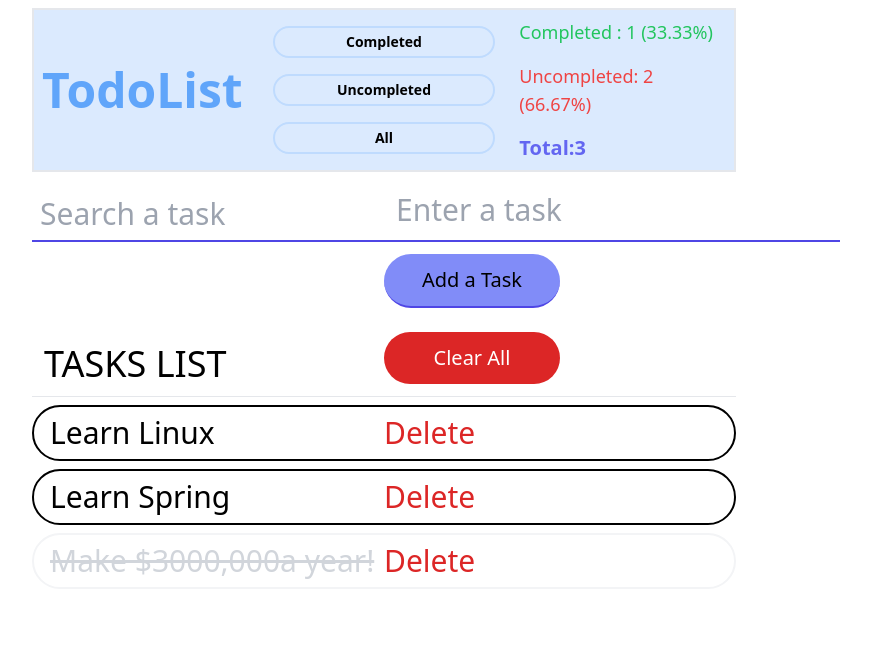
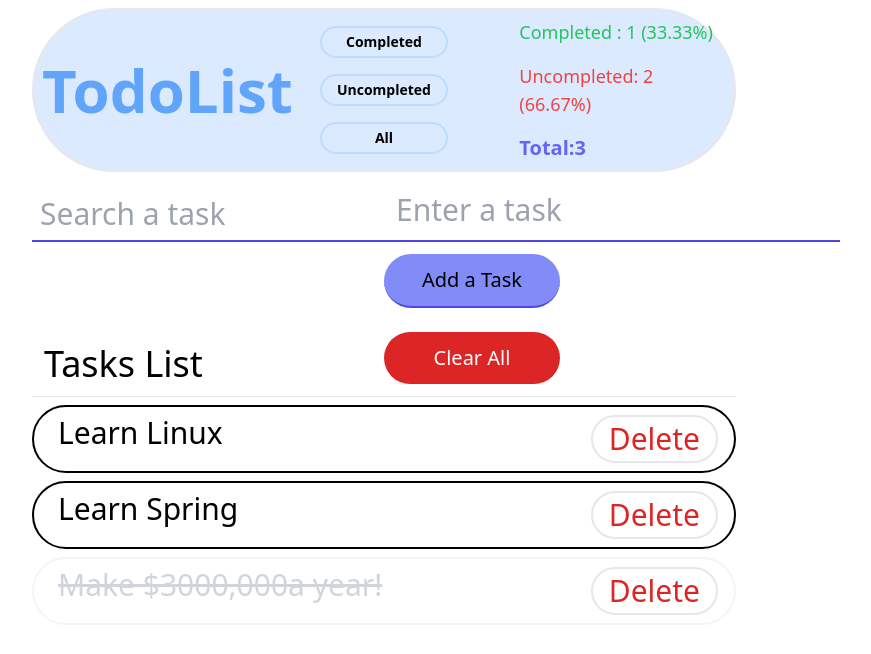
Before and after one commit to dalytekam/todolist4, a React (Create React App) app: page / in a window 1280 px wide. Shown: the top 654 px of the page, without its empty margins (256-1127 px from the left). Built offline with nearby package versions, Linux system fonts and the light colour scheme.

Commit message:
Added the filter functionality and styled the todo item

```diff
--- a/src/components/Navbar.jsx
+++ b/src/components/Navbar.jsx
@@ -19,12 +19,12 @@ if(item.classList.contains("bg-blue-300")){
   item.classList.remove("bg-blue-300");}
 })};
   return (
-    <nav className="grid grid-cols-3 gap-4 items-center border-2 my-2 h-38 bg-blue-100">
-      <div className="col-span-1">
-        <h2 className=" px-2 text-5xl font-bold text-blue-400">TodoList</h2>
+    <nav className="grid grid-cols-3 gap-4 items-center border-2 my-2 h-38 bg-blue-100 rounded-full ">
+      <div className="col-span-1 ">
+        <h2 className="text-center px-2 text-6xl font-bold text-blue-400">TodoList</h2>
       </div>
-      <div className="grid gap-4">
-        <h3 className="font-bold filterItem text-sm border-2 border-blue-200 rounded-full justify-items-center text-center py-1  hover:cursor-pointer" onClick={(e) => {dispatch(setListState(e.target.innerText.toLowerCase()));
+      <div className="grid gap-4  justify-center ">
+        <h3 className="font-bold filterItem text-sm border-2 border-blue-200 rounded-full justify-items-center text-center py-1  hover:cursor-pointer w-32" onClick={(e) => {dispatch(setListState(e.target.innerText.toLowerCase()));
          removeBackgroundColor();
         e.target.classList.add("bg-blue-300");
        }}
@@ -33,7 +33,7 @@ if(item.classList.contains("bg-blue-300")){
         </h3>
         <h3
 
-          className="font-bold filterItem text-sm border-2 border-blue-200 rounded-full justify-items-center text-center py-1  hover:cursor-pointer " onClick={(e) => {dispatch(setListState(e.target.innerText.toLowerCase()));
+          className="font-bold filterItem text-sm border-2 border-blue-200 rounded-full justify-items-center text-center py-1  hover:cursor-pointer  w-32" onClick={(e) => {dispatch(setListState(e.target.innerText.toLowerCase()));
          removeBackgroundColor();
         e.target.classList.add("bg-blue-300");
        }}
@@ -42,7 +42,7 @@ if(item.classList.contains("bg-blue-300")){
         </h3>
         <h3
 
-          className="font-bold filterItem text-sm border-2 border-blue-200 rounded-full justify-items-center text-center py-1  hover:cursor-pointer" onClick={(e) => {dispatch(setListState(e.target.innerText.toLowerCase()));
+          className="font-bold filterItem text-sm border-2 border-blue-200 rounded-full justify-items-center text-center py-1  hover:cursor-pointer  w-32" onClick={(e) => {dispatch(setListState(e.target.innerText.toLowerCase()));
          removeBackgroundColor();
         e.target.classList.add("bg-blue-300");
        }}
@@ -52,7 +52,7 @@ if(item.classList.contains("bg-blue-300")){
       </div>
 
       <div className="grid grid-cols-1 justify-items-left items-center col-span-1 ">
-        <h3 className="text-lg text-green-500 rounded-full   p-2">
+        <h3 className="text-lg text-green-500 rounded-full  p-2">
           Completed : {totalDone} (
           {total > 0 ? ((totalDone / total) * 100).toFixed(2) : 0.0}%)
         </h3>
--- a/src/components/TodoContainer.jsx
+++ b/src/components/TodoContainer.jsx
@@ -10,17 +10,18 @@ const TodoContainer = () => {
   const dispatch = useDispatch();
   const todos = useSelector(state => state.todo.todos);
   const listState = useSelector(state => state.displayedList.listState);
+  const filterText = useSelector(state => state.filter.filterText);
 
-  let listTodisplay = todos;
+  let listTodisplay = todos.filter(todo => todo.text.includes(filterText));
 
     if(listState === "all"){
-      listTodisplay = todos;
+      listTodisplay = todos.filter(todo => todo.text.toLowerCase().includes(filterText));
       }else if (listState === "completed"){
-        listTodisplay = todos.filter(todo => todo.completed === true);
+        listTodisplay = todos.filter(todo => todo.completed === true &&
+        todo.text.toLowerCase().includes(filterText));
       }else{
-        listTodisplay = todos.filter(todo => todo.completed === false);}
-
-console.log(listTodisplay);
+        listTodisplay = todos.filter(todo => todo.completed === false &&
+        todo.text.toLowerCase().includes(filterText));}
 
  useEffect(() => {
     const fetchTodos = () => {
@@ -33,7 +34,7 @@ console.log(listTodisplay);
   return (
     <div className="grid grid-cols-1">
       <nav className="grid grid-cols-2">
-        <div className="text-4xl p-3 self-end  ">{"Tasks List".toLocaleUpperCase()}</div>
+        <div className="text-4xl p-3 self-end  ">Tasks List</div>
         <div>
           <button
             className="text-xl bg-red-600 p-3 text-white my-3 w-44 rounded-full"
--- a/src/components/TodoForm.jsx
+++ b/src/components/TodoForm.jsx
@@ -2,9 +2,12 @@ import React from "react";
 import { useDispatch } from "react-redux";
 import { addTodo } from "../features/todo/todoSlice";
 import { useState } from "react";
+import {addFilterText} from '../features/todo/filterSlice'
+import {useSelector} from 'react-redux'
 
 const TodoForm = () => {
   const [value, setValue] = useState("");
+  const filteredCollection = useSelector(state => state.todo.todos);
   const dispatch = useDispatch();
   const onSubmit = e => {
     e.preventDefault();
@@ -21,7 +24,9 @@ const TodoForm = () => {
         <input
           placeholder="Search a task"
           className="border-b-2 border-indigo-600 outline-none text-3xl p-2"
-        />
+        onKeyUp={(e)=>{
+        dispatch(addFilterText(e.target.value.toLowerCase()))
+        }}/>
       </div>
       <div>
         <form onSubmit={onSubmit}>
--- a/src/components/TodoItem.jsx
+++ b/src/components/TodoItem.jsx
@@ -10,16 +10,20 @@ const TodoItem = ({ id, text, completed }) => {
       onClick={() => dispatch(toggleTodo(id))}
       className={
         !completed
-          ? "border-2 border-black grid grid-cols-2 justify-items-start my-2 p-2 px-4 hover:cursor-pointer rounded-full"
-          : "border-2 border-gray-100 grid grid-cols-2 justify-items-start my-2 px-4 p-2 line-through text-gray-300 hover:cursor-pointer rounded-full"
+          ? "border-2 border-black grid grid-cols-2  my-2 p-2 px-4 hover:cursor-pointer rounded-full justify-between"
+          : "border-2 border-gray-100 grid grid-cols-2  my-2 px-4 p-2  text-gray-300 hover:cursor-pointer rounded-full"
       }
     >
       <div>
-        <p>{text}</p>
+        <p  className={
+        !completed
+          ? "ml-2"
+          : "line-through text-gray-300 ml-2"
+      }>{text}</p>
       </div>
-      <div>
+      <div className ={!completed ?" grid  justify-items-end":"last:grid  justify-items-end"}>
         <button
-          className="text-red-600 justify-items-end"
+          className="text-red-600 border-2 px-4 py-1 rounded-full hover:bg-red-600 hover:text-white"
           onClick={() => dispatch(deleteTodo(id))}
         >
           Delete
--- /dev/null
+++ b/src/features/todo/filterSlice.js
@@ -0,0 +1,18 @@
+import { createSlice } from '@reduxjs/toolkit'
+
+const initialState = {
+filterText:""
+}
+
+const filterSlice = createSlice({
+  name: "filter",
+  initialState,
+  reducers: {
+  addFilterText:(state,action)=>{
+    state.filterText=action.payload}
+  }
+});
+
+export const {addFilterText} = filterSlice.actions
+
+export default filterSlice.reducer
--- a/src/features/todo/todoSlice.js
+++ b/src/features/todo/todoSlice.js
@@ -20,10 +20,11 @@ const todoList = [
   }
 ];
 
+
 const initialState = {
   todos: todoList,
   total: todoList.length,
-  isLoading: true
+
 };
 
 const todoSlice = createSlice({
@@ -46,7 +47,7 @@ const todoSlice = createSlice({
       todoToToggle.completed = !todoToToggle.completed;
     },
     deleteTodo: (state, action) => {
-      state.todos = state.todos.filter(todo => todo.id != action.payload);
+      state.todos = state.todos.filter(todo => todo.id !== action.payload);
       state.total -= 1;
     },
     deleteTodos: state => {
--- a/src/index.js
+++ b/src/index.js
@@ -7,11 +7,14 @@ import { Provider } from "react-redux";
 
 import todoReducer from "./features/todo/todoSlice";
 import displayedlistReducer from "./features/todo/displayedlistSlice";
+import filterReducer from "./features/todo/filterSlice";
+
 
 const store = configureStore({
   reducer: {
     todo: todoReducer,
-    displayedList: displayedlistReducer
+    displayedList: displayedlistReducer,
+    filter:filterReducer
   }
 });
 
```
